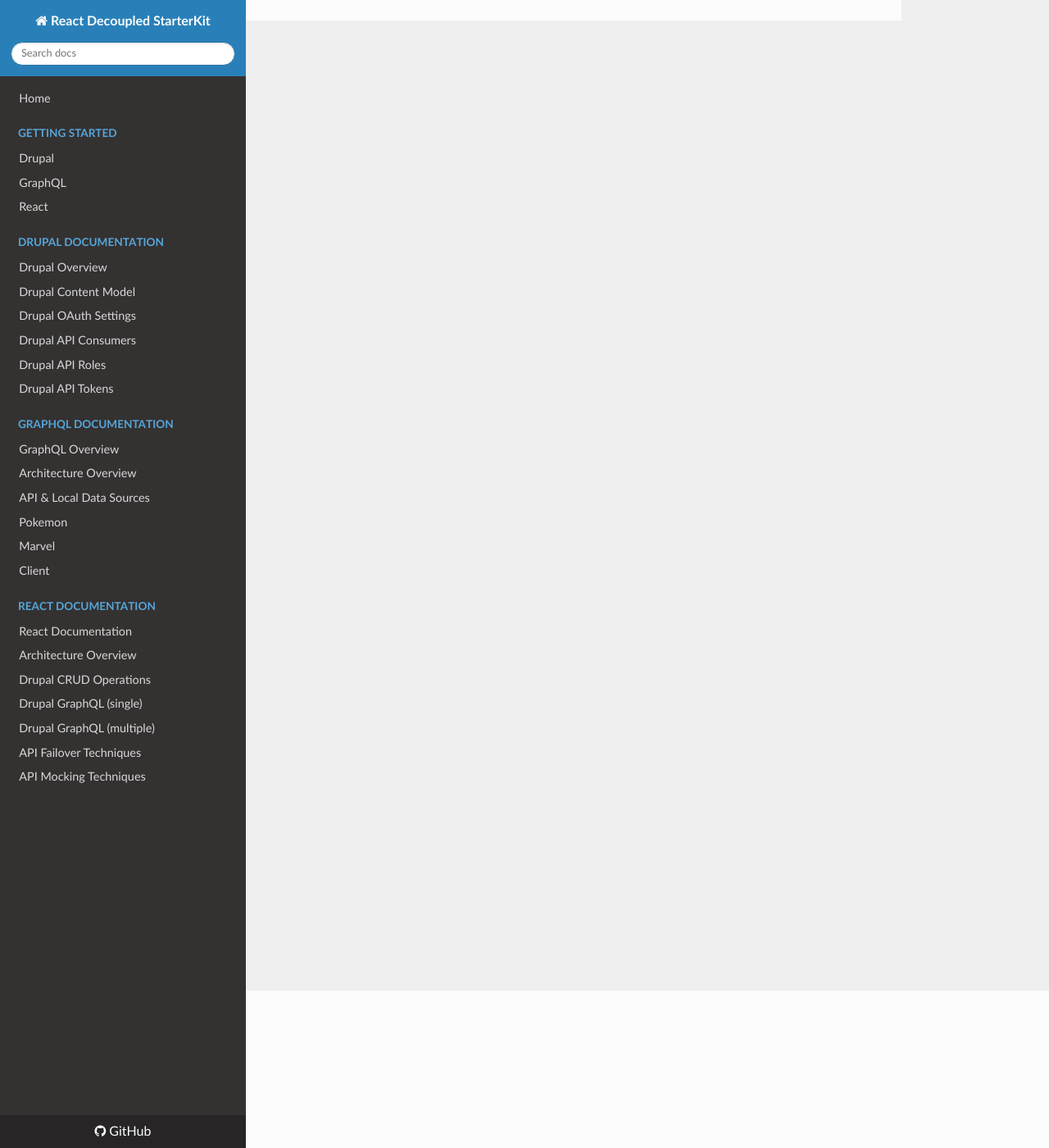
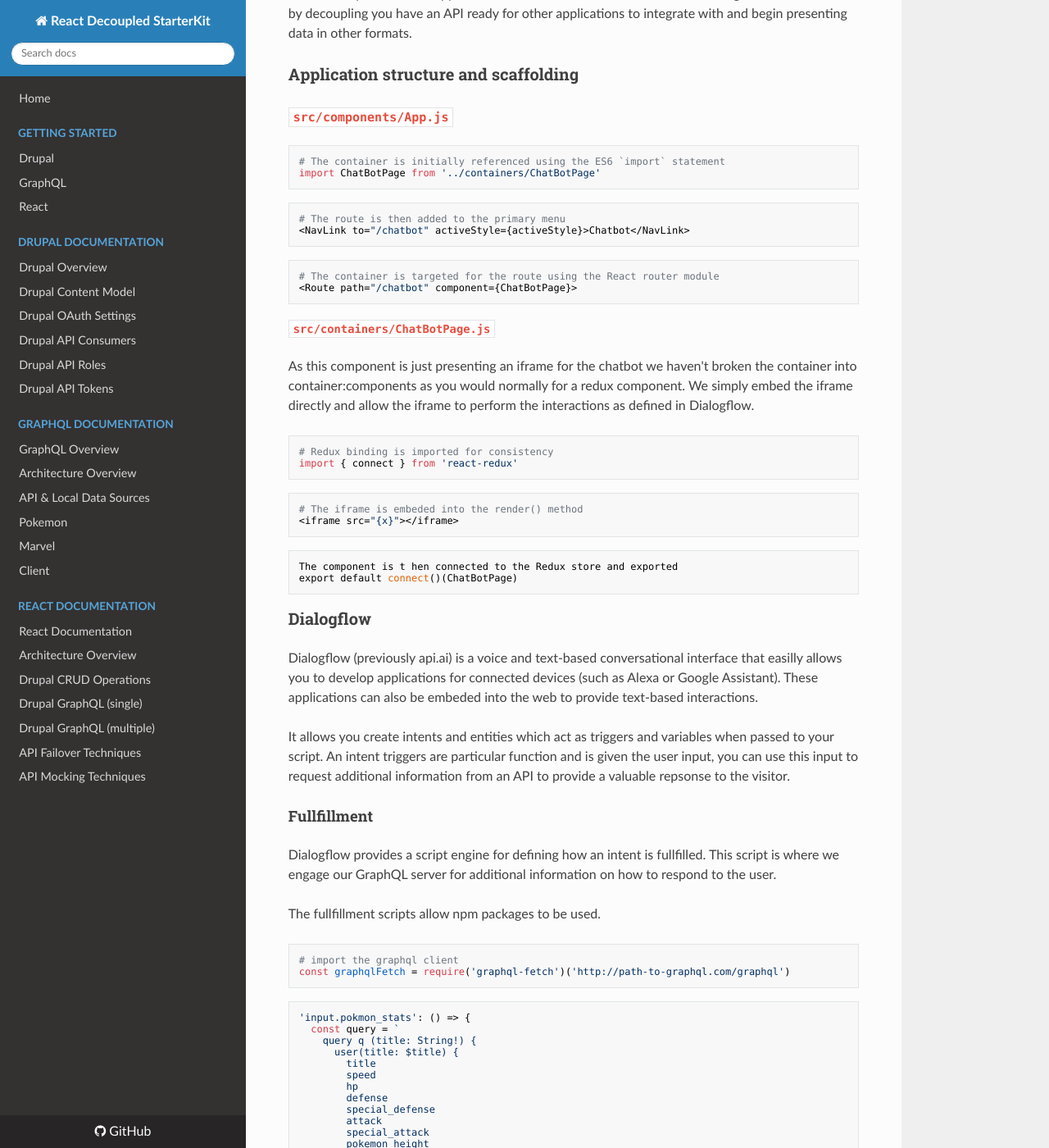
Before and after one commit to steveworley/decoupledkit-react, an MkDocs documentation site: the page built from docs/react-chatbot.md, in a window 1280 px wide and 1400 px high, scrolled down 192 px. Shown: the whole window at 82% size. Built offline with MkDocs 1.6.1, drawn with Linux system fonts in a browser that asks for light colours; nearby versions of some CDN libraries; old or Windows-style settings are respelled for this version of MkDocs; some of the changed text lies outside the part shown.

Commit message:
Chatbot documentation.

````diff
--- a/docs/react-chatbot.md
+++ b/docs/react-chatbot.md
@@ -1 +1,118 @@
-TODO
+### Overview
+
+This component demonstrates another client that is integrating with the data provided by Drupal. In our example the React application includes an embedded iframe from Dialogflow. It shows that by decoupling you have an API ready for other applications to integrate with and begin presenting data in other formats.
+
+### Application structure and scaffolding
+
+### `src/components/App.js`
+
+```
+# The container is initially referenced using the ES6 `import` statement
+import ChatBotPage from '../containers/ChatBotPage'
+```
+
+```
+# The route is then added to the primary menu
+<NavLink to="/chatbot" activeStyle={activeStyle}>Chatbot</NavLink>
+```
+
+```
+# The container is targeted for the route using the React router module
+<Route path="/chatbot" component={ChatBotPage}>
+```
+
+#### `src/containers/ChatBotPage.js`
+
+As this component is just presenting an iframe for the chatbot we haven't broken the container into container:components as you would normally for a redux component. We simply embed the iframe directly and allow the iframe to perform the interactions as defined in Dialogflow.
+
+```
+# Redux binding is imported for consistency
+import { connect } from 'react-redux'
+```
+
+```
+# The iframe is embeded into the render() method
+<iframe src="{x}"></iframe>
+```
+
+```
+The component is t hen connected to the Redux store and exported
+export default connect()(ChatBotPage)
+```
+
+### Dialogflow
+
+Dialogflow (previously api.ai) is a voice and text-based conversational interface that easilly allows you to develop applications for connected devices (such as Alexa or Google Assistant). These applications can also be embeded into the web to provide text-based interactions.
+
+It allows you create intents and entities which act as triggers and variables when passed to your script. An intent triggers are particular function and is given the user input, you can use this input to request additional information from an API to provide a valuable repsonse to the visitor.
+
+#### Fullfillment
+
+Dialogflow provides a script engine for defining how an intent is fullfilled. This script is where we engage our GraphQL server for additional information on how to respond to the user.
+
+The fullfillment scripts  allow npm packages to be used.
+
+```
+# import the graphql client
+const graphqlFetch = require('graphql-fetch')('http://path-to-graphql.com/graphql')
+```
+
+```
+'input.pokmon_stats': () => {
+  const query = `
+    query q (title: String!) {
+      user(title: $title) {
+        title
+        speed
+        hp
+        defense
+        special_defense
+        attack
+        special_attack
+        pokemon_height
+        pokemon_weight
+      }
+    }
+  `
+  const queryVars = {
+    title: parameters['pokemon-name']
+  }
+
+  return graphqlFetch(query, queryVars).then(pkmn => {
+    return sendResponse(pkmn[parameters['stat']])
+  })
+}
+```
+
+### GraphQL interaction
+
+In this example the React application isn't interacting with the GraphQL server, this is being done by Dialogflow.
+
+### Constructing the GraphQL query
+
+```
+const query = `
+  query q (title: String!) {
+    user(title: $title) {
+      title
+      speed
+      hp
+      defense
+      special_defense
+      attack
+      special_attack
+      pokemon_height
+      pokemon_weight
+    }
+  }
+`
+const queryVars = {
+  title: parameters['pokemon-name']
+}
+```
+
+### External resources
+
+- [Build your first app with Dialogflow](https://developers.google.com/actions/dialogflow/first-app)
+- [Dialogflow](https://dialogflow.com/)
+- [Getting started with Dialogflow fullfillment](https://dialogflow.com/docs/how-tos/getting-started-fulfillment)
````
